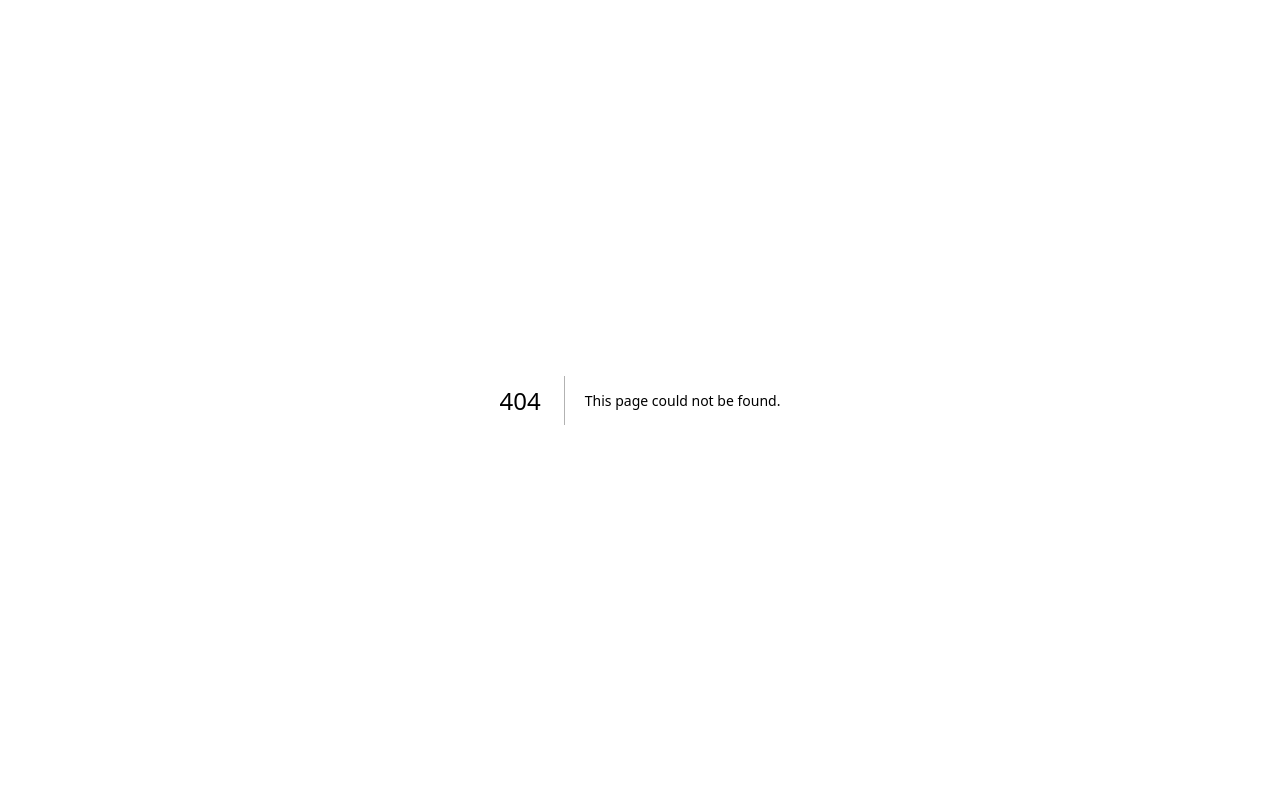
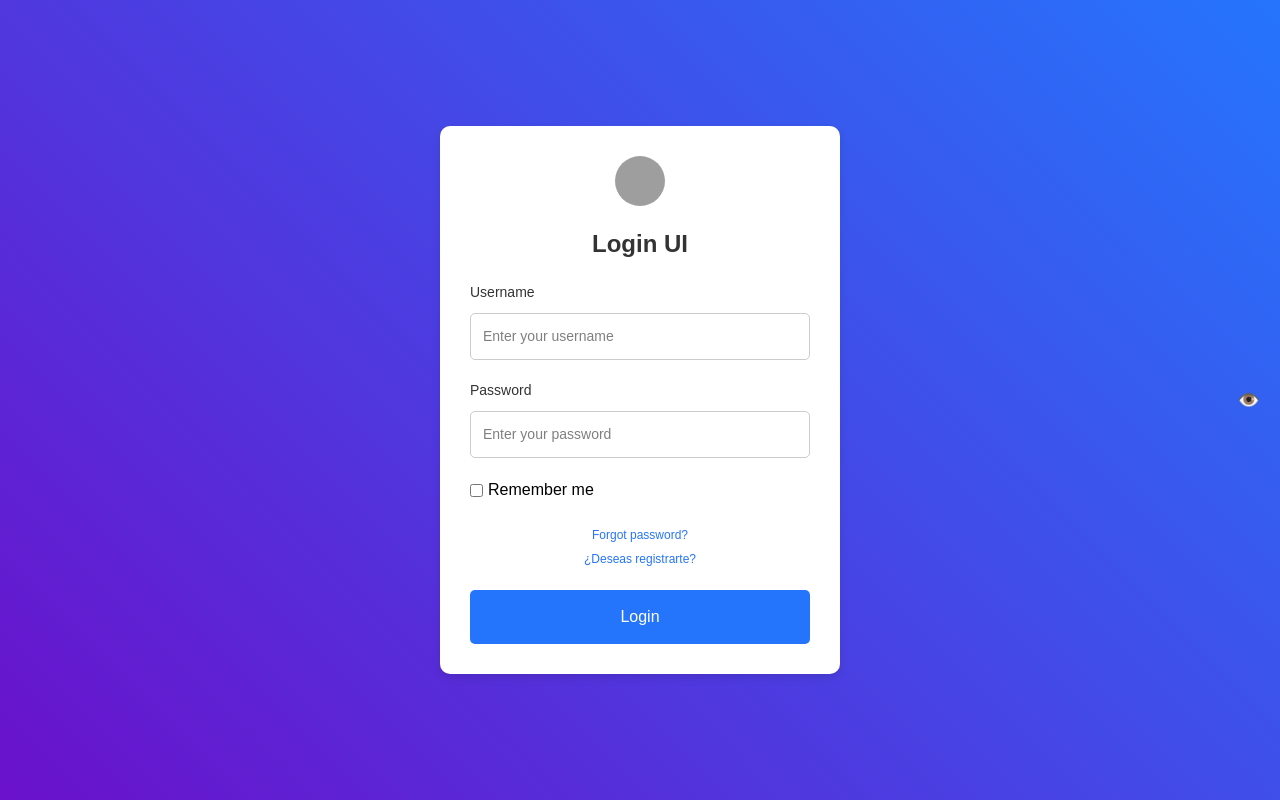
Before and after one commit to daswsi-utp/FrontEnd_Auction_Page, a Next.js app in the folder auction_page/: page /auth/login in a window 1280 px wide. Before the commit this address had no page. Built offline with nearby package versions, Linux system fonts and the light colour scheme; grey boxes are pictures that could not be loaded.

Commit message:
Creating the auth file for login and registration

```diff
--- /dev/null
+++ b/auction_page/src/app/auth/login/login.module.css
@@ -0,0 +1,137 @@
+/* src/app/auth/login/login.module.css */
+
+.loginContainer {
+  display: flex;
+  justify-content: center;
+  align-items: center;
+  height: 100vh;
+  background: linear-gradient(45deg, #6a11cb, #2575fc); /* Fondo degradado */
+}
+
+.loginBox {
+  background-color: white;
+  padding: 30px;
+  border-radius: 10px;
+  width: 100%;
+  max-width: 400px;
+  box-shadow: 0 4px 8px rgba(0, 0, 0, 0.1);
+  text-align: center;
+}
+
+.icon {
+  display: flex;
+  justify-content: center;
+  margin-bottom: 20px;
+}
+
+.icon img {
+  width: 50px;
+  height: 50px;
+  border-radius: 50%;
+  object-fit: cover;
+}
+
+.title {
+  font-size: 24px;
+  margin-bottom: 20px;
+  color: #333;
+  font-weight: 600;
+}
+
+.inputGroup {
+  margin-bottom: 20px;
+  text-align: left;
+}
+
+.inputGroup label {
+  display: block;
+  margin-bottom: 5px;
+  font-size: 14px;
+  color: #333;
+}
+
+.inputGroup input {
+  width: 100%;
+  padding: 12px;
+  font-size: 14px;
+  border: 1px solid #ccc;
+  border-radius: 5px;
+  margin-top: 5px;
+}
+
+.inputGroup input:focus {
+  border-color: #2575fc;
+  outline: none;
+  box-shadow: 0 0 5px rgba(37, 117, 252, 0.4);
+}
+
+.showPassword {
+  position: absolute;
+  right: 20px;
+  top: 50%;
+  transform: translateY(-50%);
+  cursor: pointer;
+  font-size: 18px;
+  color: #2575fc;
+}
+
+.rememberMe {
+  display: flex;
+  align-items: center;
+  justify-content: flex-start;
+  margin-bottom: 20px;
+}
+
+.rememberMe input {
+  margin-right: 5px;
+}
+
+.links {
+  margin-bottom: 20px;
+}
+
+.forgotPassword {
+  color: #2575fc;
+  text-decoration: none;
+  font-size: 12px;
+}
+
+.forgotPassword:hover {
+  text-decoration: underline;
+}
+
+.loginButton {
+  width: 100%;
+  padding: 15px;
+  background-color: #2575fc;
+  color: white;
+  font-size: 16px;
+  border: none;
+  border-radius: 5px;
+  cursor: pointer;
+  transition: background-color 0.3s ease;
+}
+
+.loginButton:hover {
+  background-color: #1e65d8;
+}
+
+/* Estilos responsivos */
+@media (max-width: 480px) {
+  .loginBox {
+    width: 90%;
+    padding: 20px;
+  }
+
+  .title {
+    font-size: 20px;
+  }
+
+  .inputGroup input {
+    padding: 10px;
+  }
+
+  .loginButton {
+    padding: 12px;
+  }
+}
--- /dev/null
+++ b/auction_page/src/app/auth/login/page.jsx
@@ -0,0 +1,84 @@
+// src/app/auth/login/page.jsx
+
+'use client';
+
+import { useState } from 'react';
+import styles from './login.module.css';
+
+const LoginPage = () => {
+  const [username, setUsername] = useState('');
+  const [password, setPassword] = useState('');
+  const [rememberMe, setRememberMe] = useState(false);
+
+  const handleSubmit = (e) => {
+    e.preventDefault();
+    console.log('Usuario:', username, 'Contraseña:', password, 'Recordarme:', rememberMe);
+  };
+
+  return (
+    <div className={styles.loginContainer}>
+      <div className={styles.loginBox}>
+        <div className={styles.icon}>
+          <img src="/path/to/user-icon.png" alt="User Icon" />
+        </div>
+        <h1 className={styles.title}>Login UI</h1> {/* Aplica la clase title aquí */}
+        <form onSubmit={handleSubmit}>
+          <div className={styles.inputGroup}>
+            <label htmlFor="username">Username</label>
+            <input
+              type="text"
+              id="username"
+              placeholder="Enter your username"
+              value={username}
+              onChange={(e) => setUsername(e.target.value)}
+              required
+            />
+          </div>
+
+          <div className={styles.inputGroup}>
+            <label htmlFor="password">Password</label>
+            <input
+              type="password"
+              id="password"
+              placeholder="Enter your password"
+              value={password}
+              onChange={(e) => setPassword(e.target.value)}
+              required
+            />
+            <span className={styles.showPassword} onClick={() => alert('Show password functionality here')}>
+              👁️
+            </span>
+          </div>
+
+          <div className={styles.rememberMe}>
+            <input
+              type="checkbox"
+              id="rememberMe"
+              checked={rememberMe}
+              onChange={() => setRememberMe(!rememberMe)}
+            />
+            <label htmlFor="rememberMe">Remember me</label>
+          </div>
+
+          <div className={styles.links}>
+          <a href="/forgot-password" className={styles.forgotPassword}>
+            Forgot password?
+          </a>
+          <br />
+          <a href="/auth/register" className={styles.forgotPassword}>
+            ¿Deseas registrarte?
+          </a>
+        </div>
+
+
+          <button type="submit" className={styles.loginButton}>
+            Login
+          </button>
+
+        </form>
+      </div>
+    </div>
+  );
+};
+
+export default LoginPage;
--- /dev/null
+++ b/auction_page/src/app/auth/register/page.jsx
@@ -0,0 +1,105 @@
+'use client';
+
+import { useState } from 'react';
+import styles from '../register/register.module.css';
+
+const RegisterPage = () => {
+  const [username, setUsername] = useState('');
+  const [email, setEmail] = useState('');
+  const [password, setPassword] = useState('');
+  const [confirmPassword, setConfirmPassword] = useState('');
+
+  const handleSubmit = (e) => {
+    e.preventDefault();
+    if (password !== confirmPassword) {
+      alert('Las contraseñas no coinciden');
+      return;
+    }
+
+    const userData = {
+      name: username,
+      email,
+      password,
+      role: 'Comprador/Vendedor',
+      joined: new Date().toISOString().split('T')[0],
+      avatar: '/path/to/user-icon.png',
+      auctionsCreated: 0,
+      bidsPlaced: 0,
+    };
+
+    localStorage.setItem('user', JSON.stringify(userData));
+    window.location.href = '/profile';
+  };
+
+  return (
+    <div className={styles.loginContainer}>
+      <div className={styles.loginBox}>
+        <div className={styles.icon}>
+          <img src="/path/to/user-icon.png" alt="User Icon" />
+        </div>
+        <h1 className={styles.title}>Registro de Usuario</h1>
+        <form onSubmit={handleSubmit}>
+          <div className={styles.inputGroup}>
+            <label htmlFor="username">Username</label>
+            <input
+              type="text"
+              id="username"
+              placeholder="Enter your username"
+              value={username}
+              onChange={(e) => setUsername(e.target.value)}
+              required
+            />
+          </div>
+
+          <div className={styles.inputGroup}>
+            <label htmlFor="email">Email</label>
+            <input
+              type="email"
+              id="email"
+              placeholder="Enter your email"
+              value={email}
+              onChange={(e) => setEmail(e.target.value)}
+              required
+            />
+          </div>
+
+          <div className={styles.inputGroup}>
+            <label htmlFor="password">Password</label>
+            <input
+              type="password"
+              id="password"
+              placeholder="Enter your password"
+              value={password}
+              onChange={(e) => setPassword(e.target.value)}
+              required
+            />
+          </div>
+
+          <div className={styles.inputGroup}>
+            <label htmlFor="confirmPassword">Confirm Password</label>
+            <input
+              type="password"
+              id="confirmPassword"
+              placeholder="Confirm your password"
+              value={confirmPassword}
+              onChange={(e) => setConfirmPassword(e.target.value)}
+              required
+            />
+          </div>
+
+          <div className={styles.links}>
+            <a href="/auth/login" className={styles.forgotPassword}>
+              ¿Ya tienes una cuenta? Inicia sesión
+            </a>
+          </div>
+
+          <button type="submit" className={styles.loginButton}>
+            Registrarse
+          </button>
+        </form>
+      </div>
+    </div>
+  );
+};
+
+export default RegisterPage;
--- /dev/null
+++ b/auction_page/src/app/auth/register/register.module.css
@@ -0,0 +1,137 @@
+/* src/app/auth/login/login.module.css */
+
+.loginContainer {
+  display: flex;
+  justify-content: center;
+  align-items: center;
+  height: 100vh;
+  background: linear-gradient(45deg, #6a11cb, #2575fc); /* Fondo degradado */
+}
+
+.loginBox {
+  background-color: white;
+  padding: 30px;
+  border-radius: 10px;
+  width: 100%;
+  max-width: 400px;
+  box-shadow: 0 4px 8px rgba(0, 0, 0, 0.1);
+  text-align: center;
+}
+
+.icon {
+  display: flex;
+  justify-content: center;
+  margin-bottom: 20px;
+}
+
+.icon img {
+  width: 50px;
+  height: 50px;
+  border-radius: 50%;
+  object-fit: cover;
+}
+
+.title {
+  font-size: 24px;
+  margin-bottom: 20px;
+  color: #333;
+  font-weight: 600;
+}
+
+.inputGroup {
+  margin-bottom: 20px;
+  text-align: left;
+}
+
+.inputGroup label {
+  display: block;
+  margin-bottom: 5px;
+  font-size: 14px;
+  color: #333;
+}
+
+.inputGroup input {
+  width: 100%;
+  padding: 12px;
+  font-size: 14px;
+  border: 1px solid #ccc;
+  border-radius: 5px;
+  margin-top: 5px;
+}
+
+.inputGroup input:focus {
+  border-color: #2575fc;
+  outline: none;
+  box-shadow: 0 0 5px rgba(37, 117, 252, 0.4);
+}
+
+.showPassword {
+  position: absolute;
+  right: 20px;
+  top: 50%;
+  transform: translateY(-50%);
+  cursor: pointer;
+  font-size: 18px;
+  color: #2575fc;
+}
+
+.rememberMe {
+  display: flex;
+  align-items: center;
+  justify-content: flex-start;
+  margin-bottom: 20px;
+}
+
+.rememberMe input {
+  margin-right: 5px;
+}
+
+.links {
+  margin-bottom: 20px;
+}
+
+.forgotPassword {
+  color: #2575fc;
+  text-decoration: none;
+  font-size: 12px;
+}
+
+.forgotPassword:hover {
+  text-decoration: underline;
+}
+
+.loginButton {
+  width: 100%;
+  padding: 15px;
+  background-color: #2575fc;
+  color: white;
+  font-size: 16px;
+  border: none;
+  border-radius: 5px;
+  cursor: pointer;
+  transition: background-color 0.3s ease;
+}
+
+.loginButton:hover {
+  background-color: #1e65d8;
+}
+
+/* Estilos responsivos */
+@media (max-width: 480px) {
+  .loginBox {
+    width: 90%;
+    padding: 20px;
+  }
+
+  .title {
+    font-size: 20px;
+  }
+
+  .inputGroup input {
+    padding: 10px;
+  }
+
+  .loginButton {
+    padding: 12px;
+  }
+}
```
